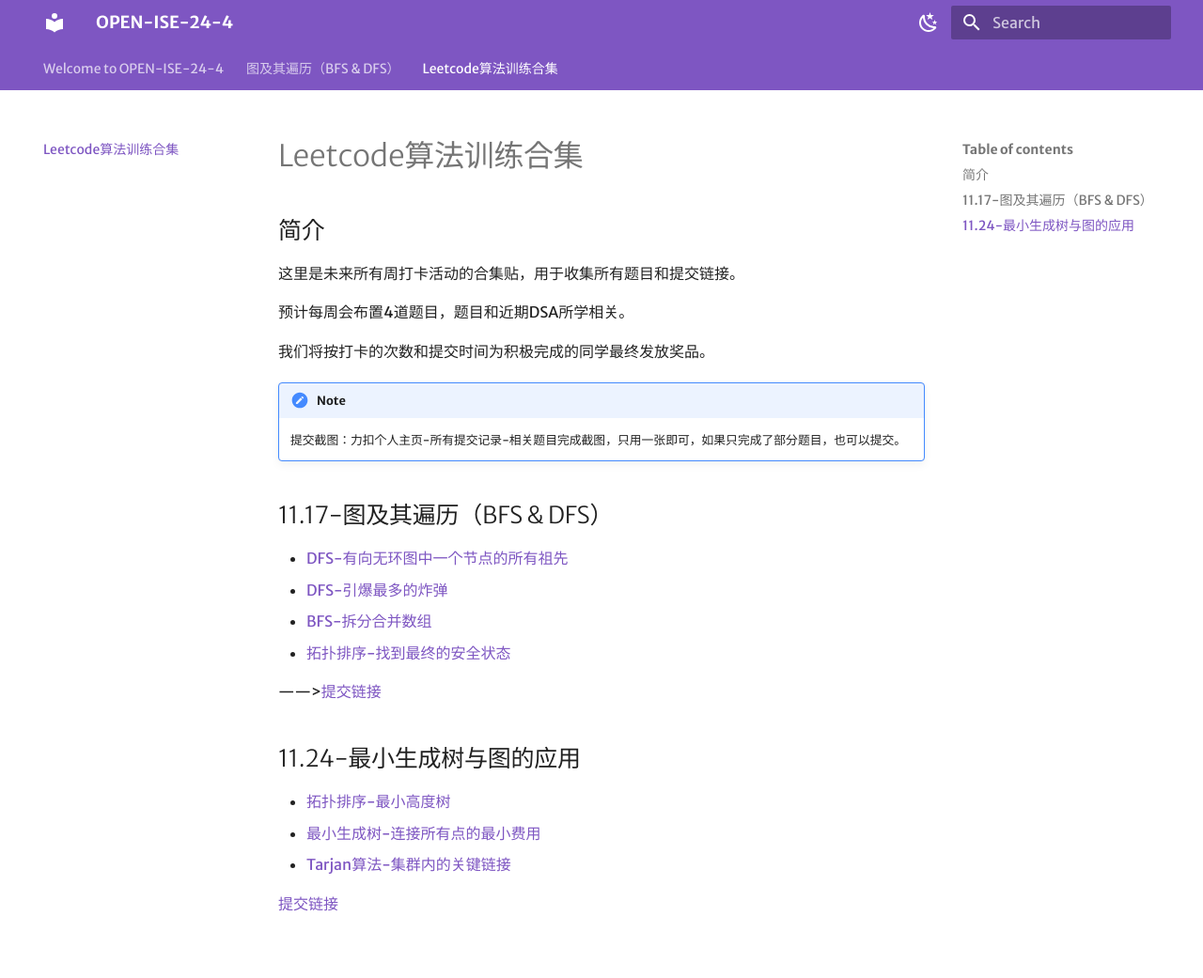
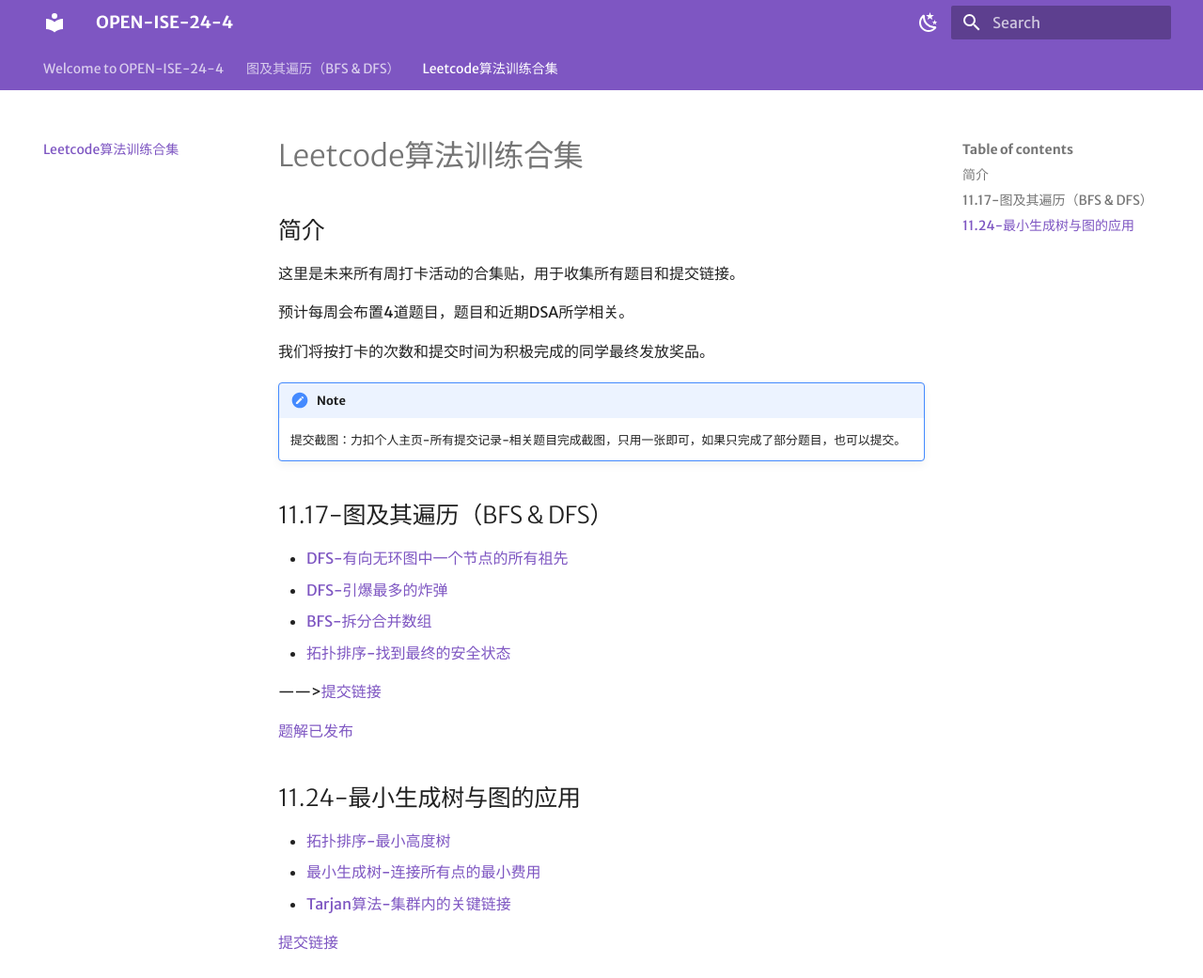
Before and after one commit to MaxizYB/NJU-ISE-24, an MkDocs documentation site: the page built from docs/lc-overview.md, in a window 1280 px wide and 1041 px high. Shown: the whole window at 94% size. Built offline with MkDocs 1.6.1 and Material for MkDocs 9.7.7, drawn with Linux system fonts in a browser that asks for light colours; comment, search, counter and statistics services are not loaded.

Commit message:
add solution

```diff
--- a/docs/lc-overview.md
+++ b/docs/lc-overview.md
@@ -20,6 +20,8 @@
 
 ——>[提交链接](https://table.nju.edu.cn/dtable/forms/c5ca62c5-e8bf-4255-bfc6-cb327394bb83/)
 
+[题解已发布](https://maxizyb.github.io/NJU-ISE-24/lc-bfs-dfs/)
+
 
 ## 11.24-最小生成树与图的应用
 
```
